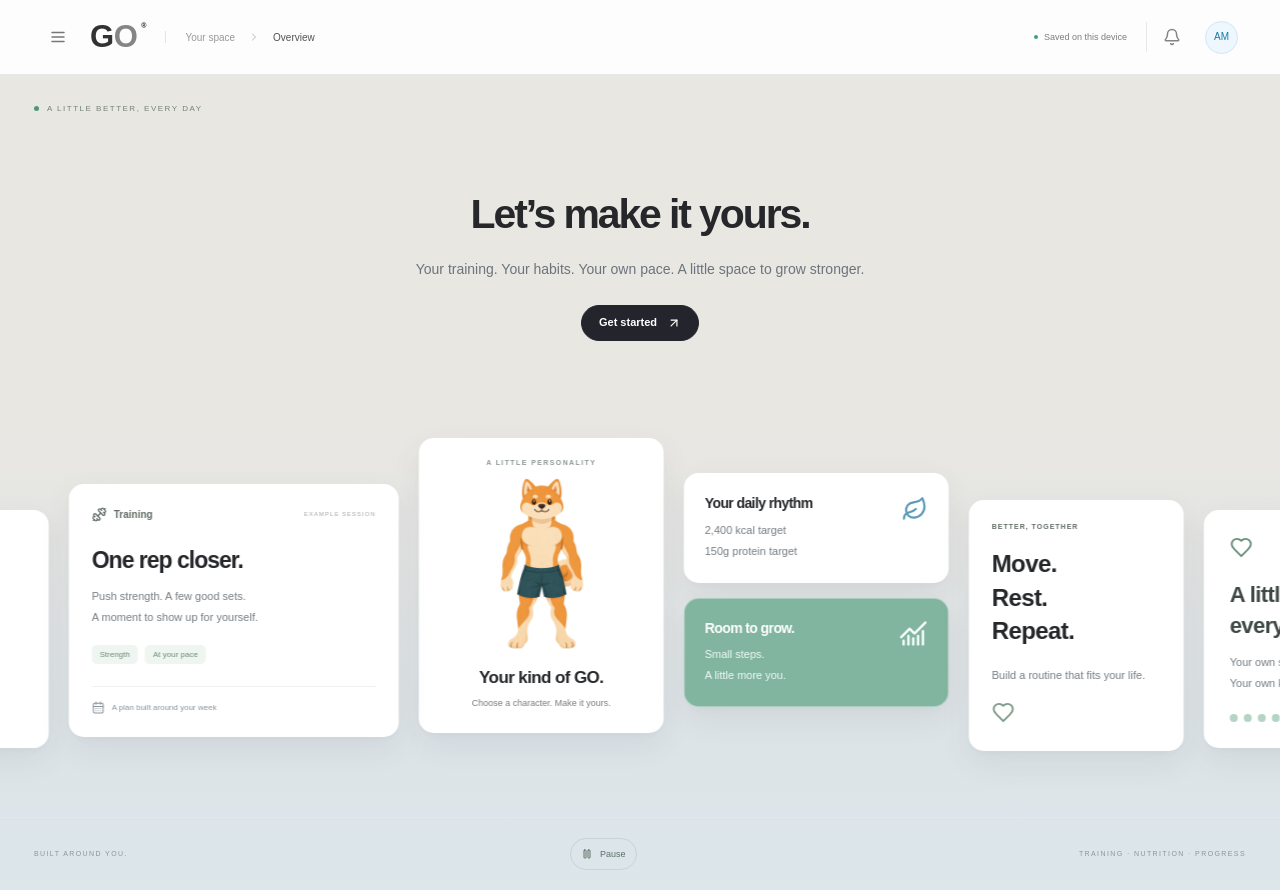
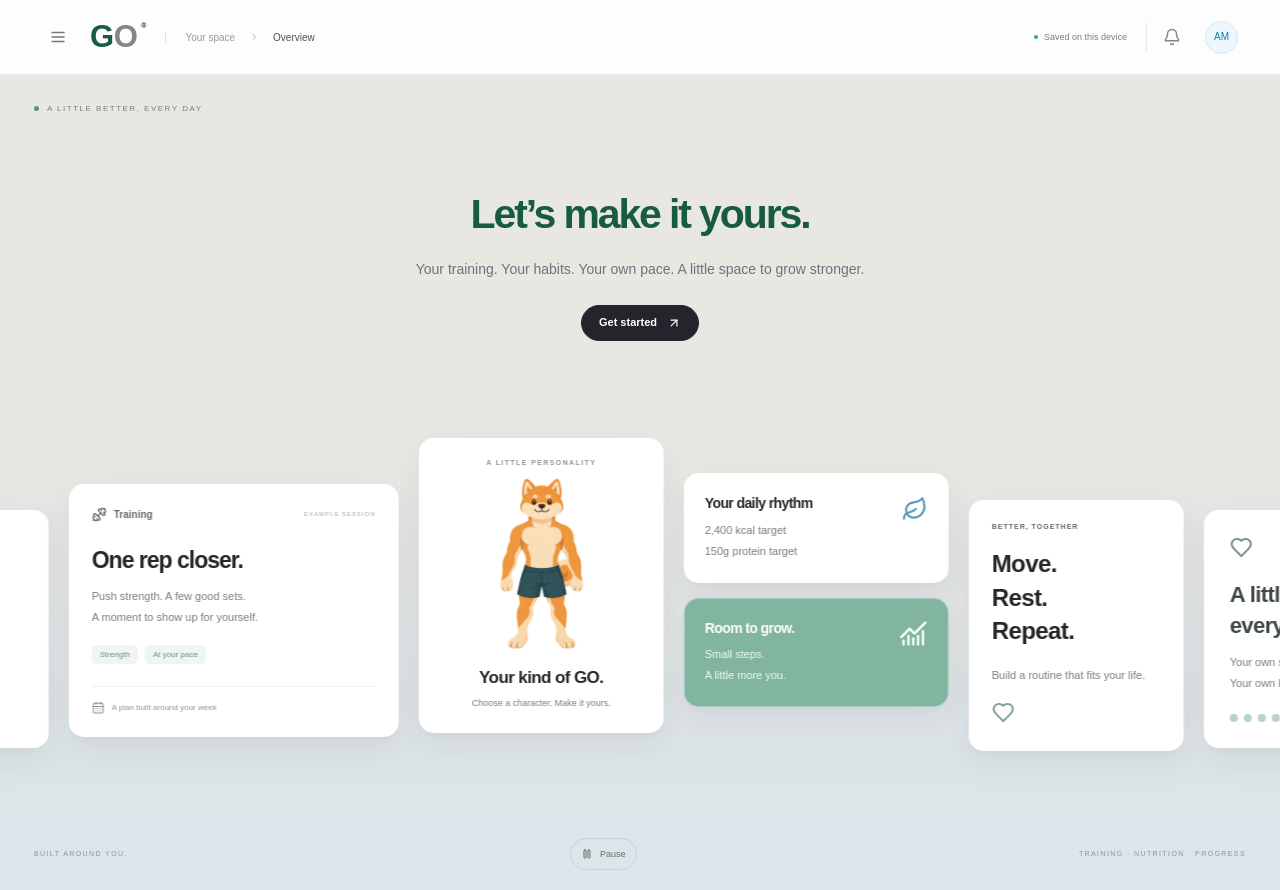
Before and after one commit to peteryangyilin-web/1, a React (Vite) app: page / in a window 1280 px wide. Built offline with nearby package versions, Linux system fonts and the light colour scheme.

Commit message:
Use dark green for GO initial and Overview headline

```diff
--- a/index.html
+++ b/index.html
@@ -21,7 +21,7 @@
         place-items: center;
         overflow: hidden;
         background: #fff;
-        color: #202020;
+        color: var(--brand-green, #185b43);
       }
       .go-intro-center {
         position: relative;
--- a/src/colorTheme.css
+++ b/src/colorTheme.css
@@ -1,5 +1,6 @@
 /* A quiet white canvas, with botanical green actions and sky-blue data. */
 :root {
+  --brand-green: #185b43;
   --accent: #187451;
   --accent-soft: #e7f5ed;
   --green: #187451;
@@ -77,3 +78,10 @@ footer .green-dot { background: var(--green-bright); }
 .food-icon { color: var(--green); background: var(--green-wash); }
 .snack-option.selected { background: var(--green-wash); border-color: #83bca2; }
 .selection-check { color: var(--green); }
+
+.main-logo .go-symbol,
+.welcome-center h1,
+.overview-greeting h1,
+.overview-greeting h1 em {
+  color: var(--brand-green);
+}
```
